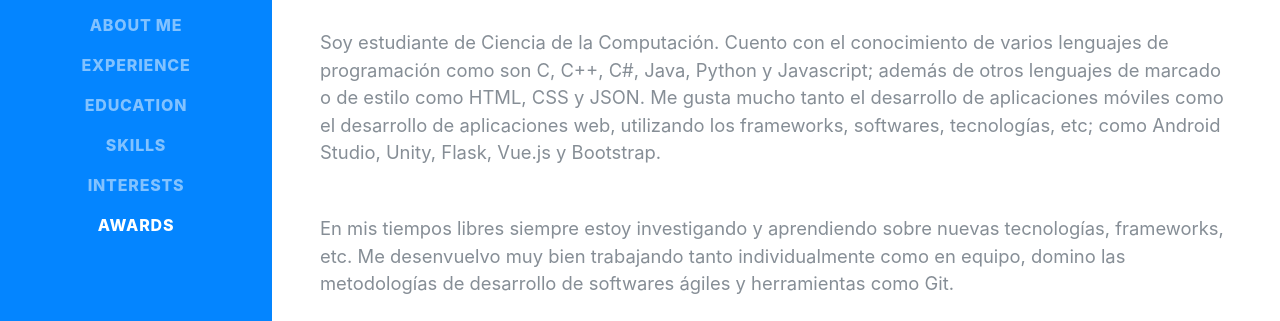
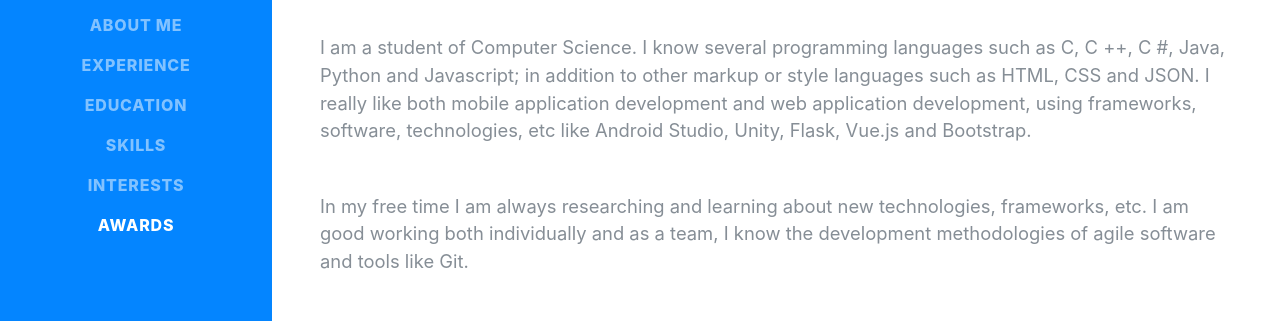
Before and after one commit to leynier/old.leynier.github.io, a plain HTML site: page index.html in a window 1280 px wide. Shown: the part 367-688 px from the top of the page. Drawn offline with Linux system fonts and the light colour scheme; a web font is replaced by a local one.

Commit message:
Traducir descripción

```diff
--- a/index.html
+++ b/index.html
@@ -71,10 +71,10 @@
           <a target="_blank" href="mailto:leynier41@gmail.com">leynier41@gmail.com</a>
         </div>
         <p class="lead mb-5">
-          Soy estudiante de Ciencia de la Computación. Cuento con el conocimiento de varios lenguajes de programación como son C, C++, C#, Java, Python y Javascript; además de otros lenguajes de marcado o de estilo como HTML, CSS y JSON. Me gusta mucho tanto el desarrollo de aplicaciones móviles como el desarrollo de aplicaciones web, utilizando los frameworks, softwares, tecnologías, etc; como Android Studio, Unity, Flask, Vue.js y Bootstrap.
+          I am a student of Computer Science. I know several programming languages such as C, C ++, C #, Java, Python and Javascript; in addition to other markup or style languages such as HTML, CSS and JSON. I really like both mobile application development and web application development, using frameworks, software, technologies, etc like Android Studio, Unity, Flask, Vue.js and Bootstrap.
         </p>
         <p class="lead mb-5">
-          En mis tiempos libres siempre estoy investigando y aprendiendo sobre nuevas tecnologías, frameworks, etc. Me desenvuelvo muy bien trabajando tanto individualmente como en equipo, domino las metodologías de desarrollo de softwares ágiles y herramientas como Git.
+          In my free time I am always researching and learning about new technologies, frameworks, etc. I am good working both individually and as a team, I know the development methodologies of agile software and tools like Git.
         </p>
         <div class="social-icons">
           <a target="_blank" href="https://www.linkedin.com/in/leynier">
```
